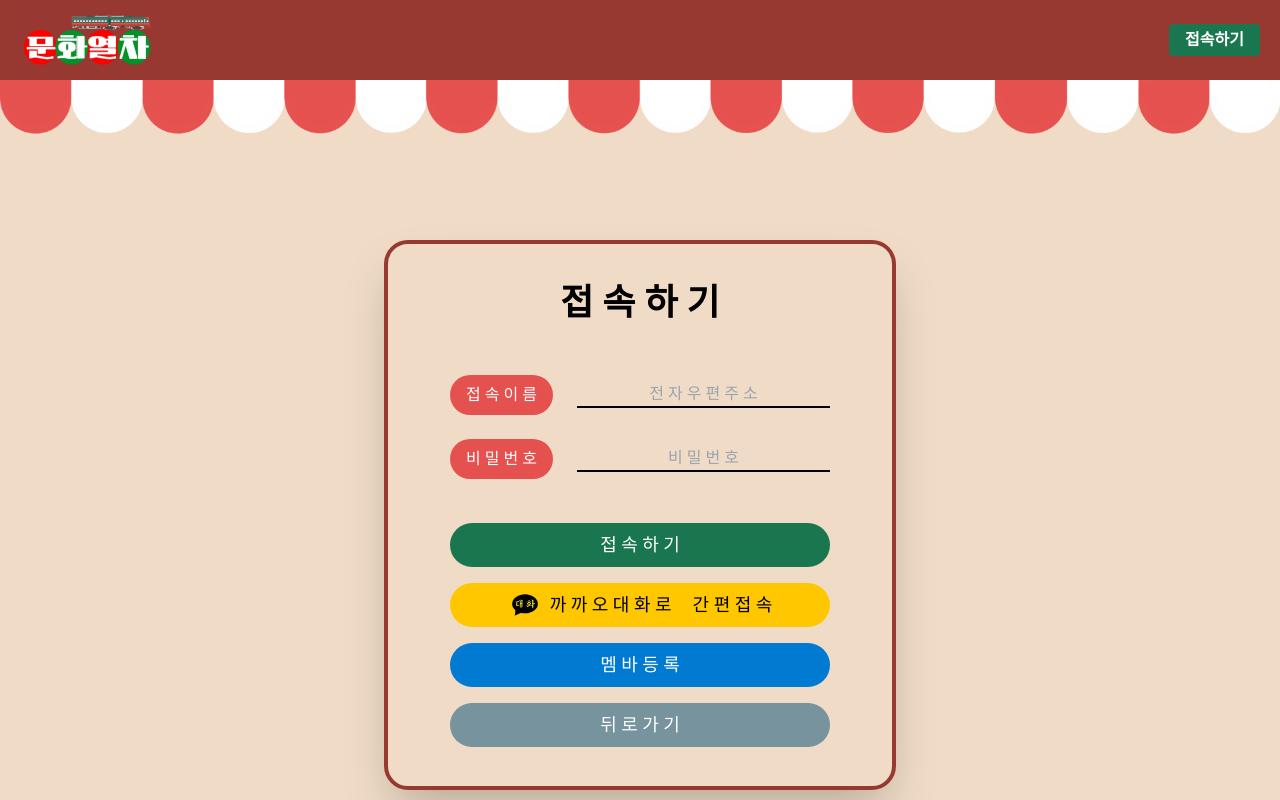
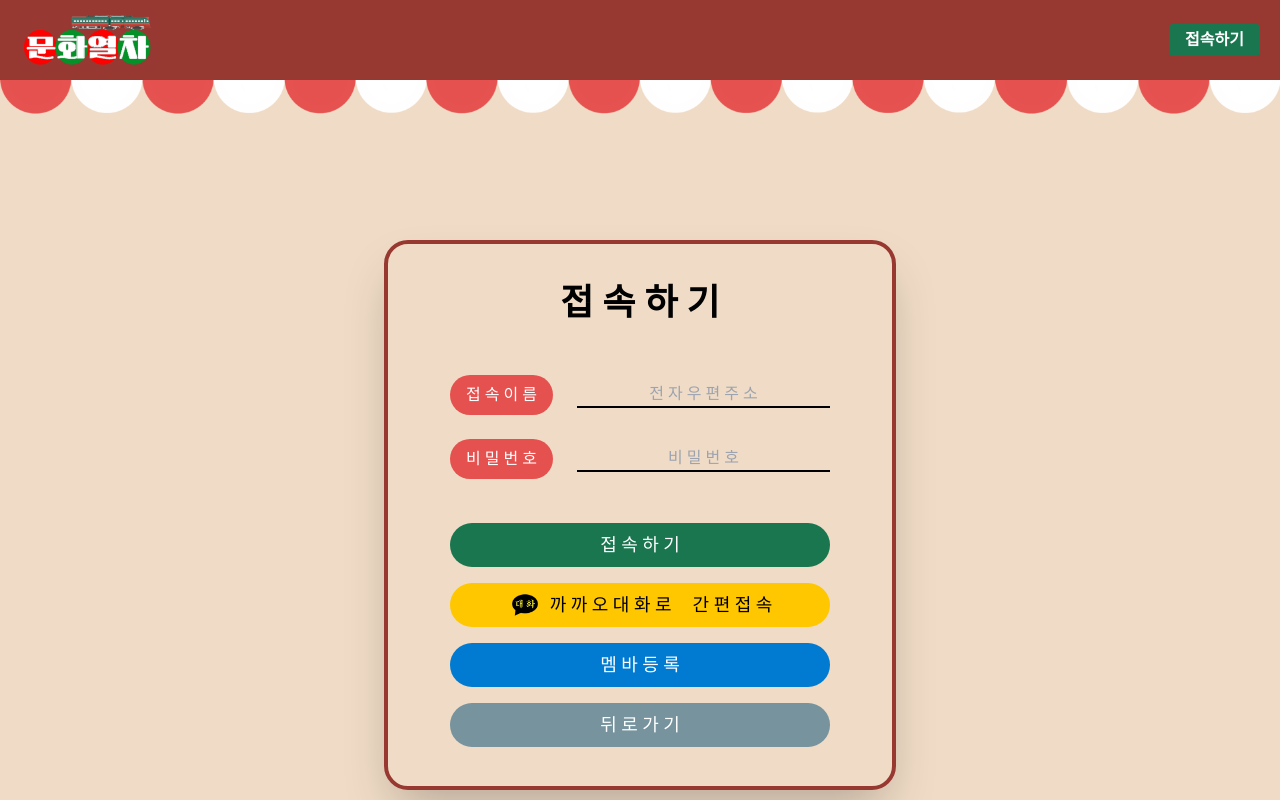
Before and after one commit to 2hanbyeol1/munhwa-yeolcha, a Next.js app: page /login in a window 1280 px wide. Built offline with nearby package versions, Linux system fonts and the light colour scheme; no server answers; a web font is replaced by a local one.

Commit message:
Design: 헤더 데코 작게 변경

```diff
--- a/src/components/Header.tsx
+++ b/src/components/Header.tsx
@@ -1,13 +1,13 @@
 "use client";
 
+import useKakao from "@/hooks/useKakao";
+import useAuthStore from "@/zustand/authStore";
+import useModalStore from "@/zustand/modalStore";
+import Image from "next/image";
 import { useRouter } from "next/navigation";
 import { useEffect } from "react";
-import useKakao from "@/hooks/useKakao";
-import useAuthStore from "@/zustand/authStore";
-import Image from "next/image";
 import Button from "./Button";
 import Modal from "./Modal";
-import useModalStore from "@/zustand/modalStore";
 
 const Header = () => {
   const router = useRouter();
@@ -42,6 +42,7 @@ const Header = () => {
     };
 
     checkAuthToken();
+    // eslint-disable-next-line react-hooks/exhaustive-deps
   }, [isAuthenticated]);
 
   useEffect(() => {
@@ -53,6 +54,7 @@ const Header = () => {
         setAuth(user);
       }
     });
+    // eslint-disable-next-line react-hooks/exhaustive-deps
   }, [isAuthenticated]);
 
   return (
@@ -85,7 +87,7 @@ const Header = () => {
         width={0}
         height={0}
         sizes="100%"
-        className="w-full h-auto cursor-pointer"
+        className="w-full h-auto cursor-pointer relative -top-5 -z-10"
         src="/headerDeco.png"
         alt="headerDeco"
       />
```
